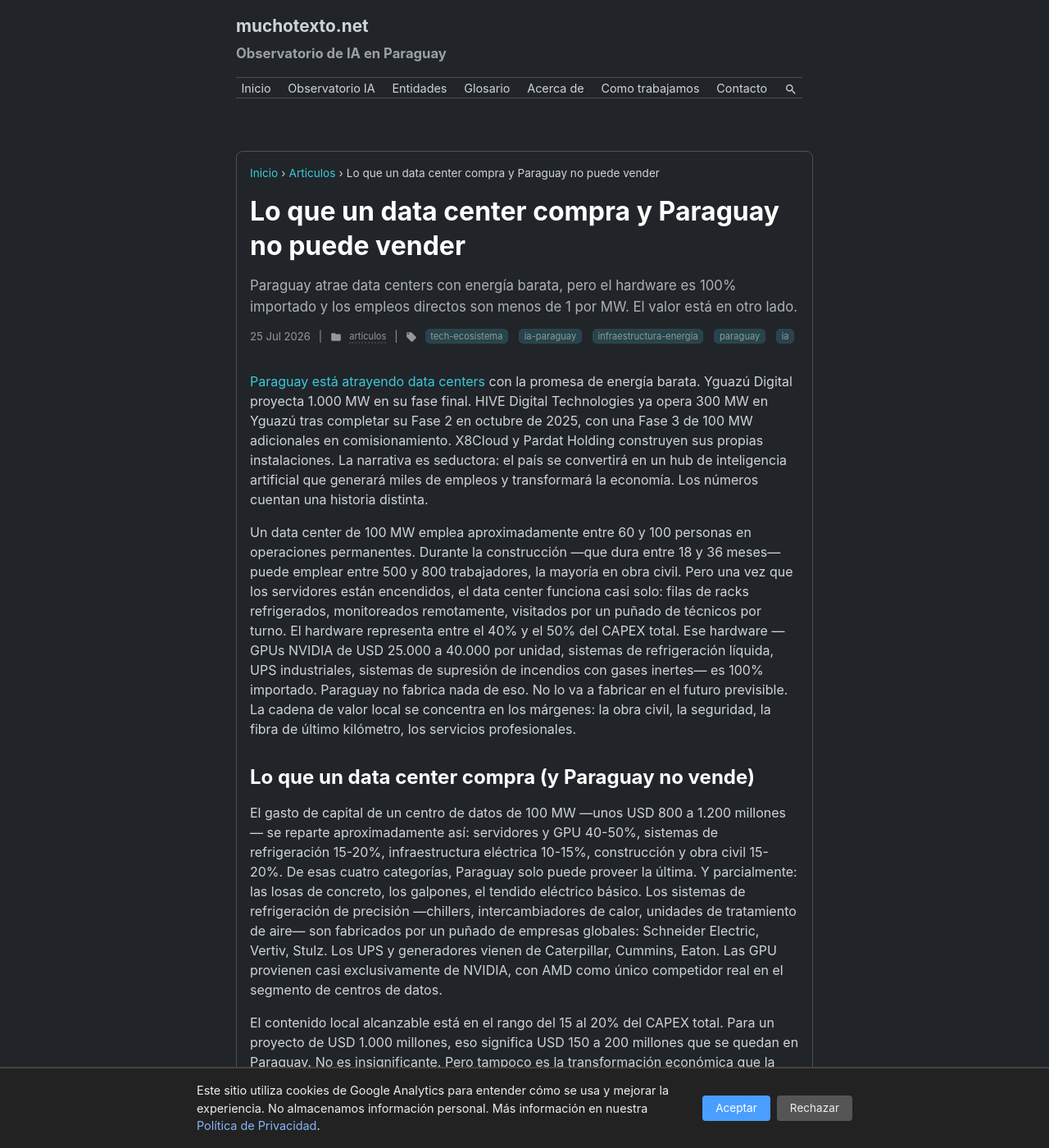
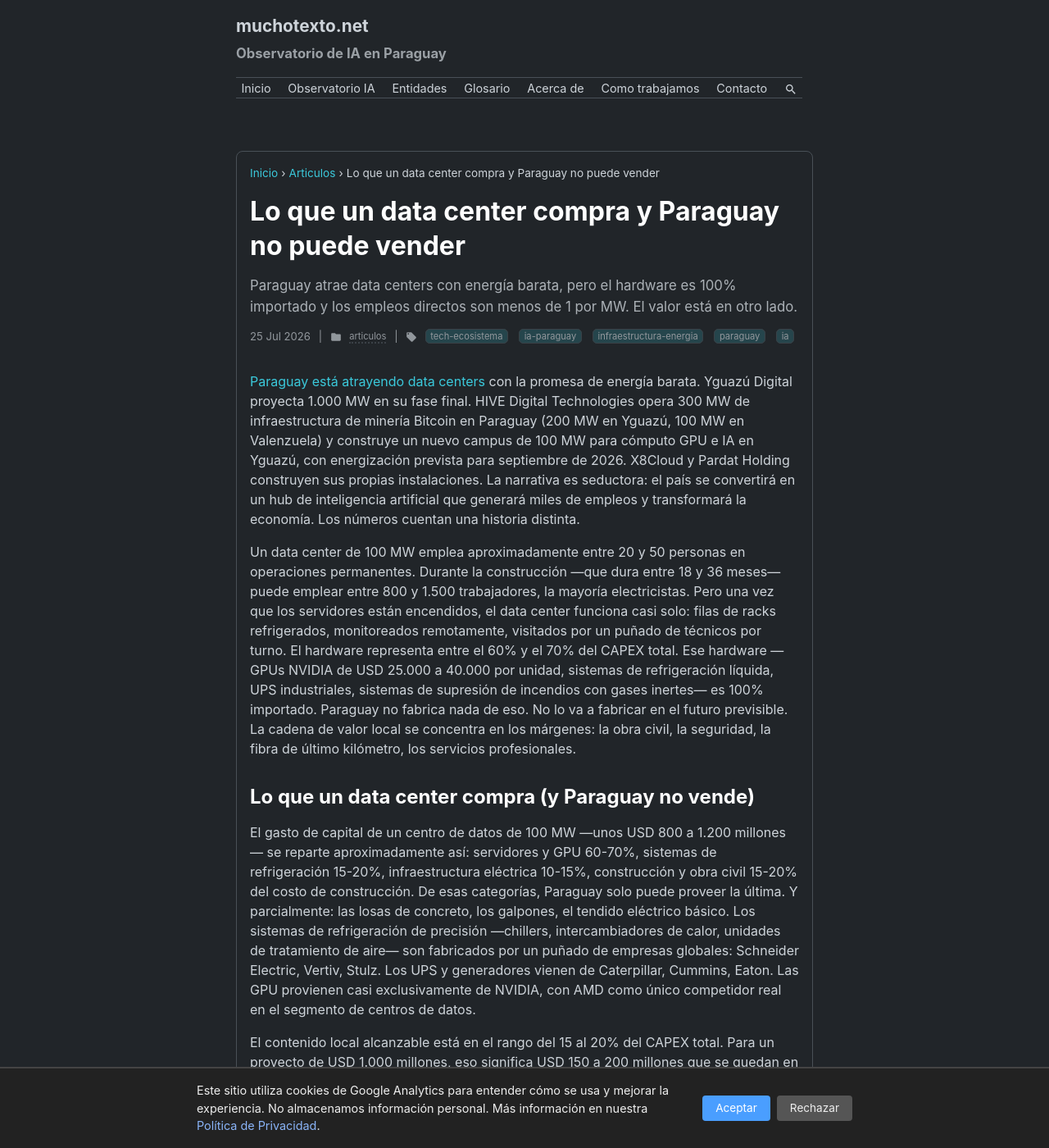
Before and after one commit to miravosqueinteresante/muchotexto.net, a Jekyll site: the page built from _posts/2026-07-25-cadena-valor-data-center.md, in a window 1280 px wide and 1400 px high. Shown: the whole window at 82% size. Built offline with Jekyll 4.4.1, drawn with Linux system fonts in a browser that asks for light colours; some of the changed text lies outside the part shown.

Commit message:
Correcciones verificacion: HIVE datos corregidos, empleo 20-50, hardware 60-70%, Tier III existe en PY, Ashburn MAE-East

```diff
--- a/_posts/2026-07-25-cadena-valor-data-center.md
+++ b/_posts/2026-07-25-cadena-valor-data-center.md
@@ -8,13 +8,13 @@ tags: tech-ecosistema ia-paraguay infraestructura-energia paraguay ia
 description: "Paraguay atrae data centers con energía barata, pero el hardware es 100% importado y los empleos directos son menos de 1 por MW. El valor está en otro lado."
 ---
 
-[Paraguay está atrayendo data centers](/ia-en-paraguay/) con la promesa de energía barata. Yguazú Digital proyecta 1.000 MW en su fase final. HIVE Digital Technologies ya opera 300 MW en Yguazú tras completar su Fase 2 en octubre de 2025, con una Fase 3 de 100 MW adicionales en comisionamiento. X8Cloud y Pardat Holding construyen sus propias instalaciones. La narrativa es seductora: el país se convertirá en un hub de inteligencia artificial que generará miles de empleos y transformará la economía. Los números cuentan una historia distinta.
+[Paraguay está atrayendo data centers](/ia-en-paraguay/) con la promesa de energía barata. Yguazú Digital proyecta 1.000 MW en su fase final. HIVE Digital Technologies opera 300 MW de infraestructura de minería Bitcoin en Paraguay (200 MW en Yguazú, 100 MW en Valenzuela) y construye un nuevo campus de 100 MW para cómputo GPU e IA en Yguazú, con energización prevista para septiembre de 2026. X8Cloud y Pardat Holding construyen sus propias instalaciones. La narrativa es seductora: el país se convertirá en un hub de inteligencia artificial que generará miles de empleos y transformará la economía. Los números cuentan una historia distinta.
 
-Un data center de 100 MW emplea aproximadamente entre 60 y 100 personas en operaciones permanentes. Durante la construcción —que dura entre 18 y 36 meses— puede emplear entre 500 y 800 trabajadores, la mayoría en obra civil. Pero una vez que los servidores están encendidos, el data center funciona casi solo: filas de racks refrigerados, monitoreados remotamente, visitados por un puñado de técnicos por turno. El hardware representa entre el 40% y el 50% del CAPEX total. Ese hardware —GPUs NVIDIA de USD 25.000 a 40.000 por unidad, sistemas de refrigeración líquida, UPS industriales, sistemas de supresión de incendios con gases inertes— es 100% importado. Paraguay no fabrica nada de eso. No lo va a fabricar en el futuro previsible. La cadena de valor local se concentra en los márgenes: la obra civil, la seguridad, la fibra de último kilómetro, los servicios profesionales.
+Un data center de 100 MW emplea aproximadamente entre 20 y 50 personas en operaciones permanentes. Durante la construcción —que dura entre 18 y 36 meses— puede emplear entre 800 y 1.500 trabajadores, la mayoría electricistas. Pero una vez que los servidores están encendidos, el data center funciona casi solo: filas de racks refrigerados, monitoreados remotamente, visitados por un puñado de técnicos por turno. El hardware representa entre el 60% y el 70% del CAPEX total. Ese hardware —GPUs NVIDIA de USD 25.000 a 40.000 por unidad, sistemas de refrigeración líquida, UPS industriales, sistemas de supresión de incendios con gases inertes— es 100% importado. Paraguay no fabrica nada de eso. No lo va a fabricar en el futuro previsible. La cadena de valor local se concentra en los márgenes: la obra civil, la seguridad, la fibra de último kilómetro, los servicios profesionales.
 
 ## Lo que un data center compra (y Paraguay no vende)
 
-El gasto de capital de un centro de datos de 100 MW —unos USD 800 a 1.200 millones— se reparte aproximadamente así: servidores y GPU 40-50%, sistemas de refrigeración 15-20%, infraestructura eléctrica 10-15%, construcción y obra civil 15-20%. De esas cuatro categorías, Paraguay solo puede proveer la última. Y parcialmente: las losas de concreto, los galpones, el tendido eléctrico básico. Los sistemas de refrigeración de precisión —chillers, intercambiadores de calor, unidades de tratamiento de aire— son fabricados por un puñado de empresas globales: Schneider Electric, Vertiv, Stulz. Los UPS y generadores vienen de Caterpillar, Cummins, Eaton. Las GPU provienen casi exclusivamente de NVIDIA, con AMD como único competidor real en el segmento de centros de datos.
+El gasto de capital de un centro de datos de 100 MW —unos USD 800 a 1.200 millones— se reparte aproximadamente así: servidores y GPU 60-70%, sistemas de refrigeración 15-20%, infraestructura eléctrica 10-15%, construcción y obra civil 15-20% del costo de construcción. De esas categorías, Paraguay solo puede proveer la última. Y parcialmente: las losas de concreto, los galpones, el tendido eléctrico básico. Los sistemas de refrigeración de precisión —chillers, intercambiadores de calor, unidades de tratamiento de aire— son fabricados por un puñado de empresas globales: Schneider Electric, Vertiv, Stulz. Los UPS y generadores vienen de Caterpillar, Cummins, Eaton. Las GPU provienen casi exclusivamente de NVIDIA, con AMD como único competidor real en el segmento de centros de datos.
 
 El contenido local alcanzable está en el rango del 15 al 20% del CAPEX total. Para un proyecto de USD 1.000 millones, eso significa USD 150 a 200 millones que se quedan en Paraguay. No es insignificante. Pero tampoco es la transformación económica que la narrativa del hub promete.
 
@@ -30,7 +30,7 @@ El memorándum de entendimiento entre Paraguay y Taiwán para Yguazú Digital me
 
 ## Lo que sí queda
 
-La obra civil durante la construcción es la ventana más grande de captura de valor local. Un data center de 100 MW requiere aproximadamente 50.000 metros cuadrados de construcción especializada: pisos elevados, control de humedad, seguridad perimetral. Empresas paraguayas de construcción pueden participar en ese proceso si se asocian con firmas internacionales que tengan experiencia en el estándar Tier III del Uptime Institute —una certificación que ninguna empresa paraguaya tiene hoy.
+La obra civil durante la construcción es la ventana más grande de captura de valor local. Un data center de 100 MW requiere aproximadamente 50.000 metros cuadrados de construcción especializada: pisos elevados, control de humedad, seguridad perimetral. Empresas paraguayas de construcción pueden participar en ese proceso si se asocian con firmas internacionales que tengan experiencia en el estándar Tier III del Uptime Institute —una certificación que pocas empresas paraguayas tienen hoy, aunque entidades como Itaipú Binacional, Tigo Paraguay y Telefónica Celular ya la obtuvieron para sus propios centros de datos.
 
 Los servicios profesionales tienen más espacio: abogados para la estructuración fiscal bajo la Ley de Maquila y zonas francas —Paraguay ofrece 1% de impuesto único sobre el valor agregado en contratos de maquila—, contadores para la operatoria, consultores ambientales para los estudios de impacto. Estos son puestos de alta calificación y bien remunerados. Pero son decenas, no miles.
 
@@ -40,7 +40,7 @@ El efecto derrame más significativo es inmobiliario y de servicios. En su Fase
 
 [Paraguay está atrayendo infraestructura digital](/articulos/2026/06/23/yguazu-digital-paraguay-hub-ia-mas-grande-del-mundo/) con energía barata. Es una estrategia legítima: el país tiene una ventaja comparativa real en el costo eléctrico y la está usando para posicionarse en el mapa de la IA global. Pero la cadena de valor revela que el negocio de los data centers se parece más a la minería que a Silicon Valley: un enclave extractivo que consume un recurso natural barato —en este caso, electricidad en vez de mineral—, emplea a poca gente local, importa casi todo el equipamiento, y exporta valor agregado hacia los países que diseñan los chips y entrenan los modelos.
 
-Eso no es un fracaso. Es una etapa. Ashburn no empezó con 300 data centers; empezó con uno de America Online en los años 90. Irlanda no se convirtió en hub tecnológico por los data centers; los data centers llegaron porque ya había un ecosistema. Paraguay está en la etapa uno: atraer la infraestructura. La pregunta es si va a saltar a la etapa dos —construir el ecosistema de servicios, formar a los técnicos, desarrollar proveedores locales— o si se va a conformar con ser el lugar donde la electricidad es barata.
+Eso no es un fracaso. Es una etapa. Ashburn no empezó con 300 data centers; empezó con el punto de intercambio de internet MAE-East y centros de datos de America Online en los años 90. Irlanda no se convirtió en hub tecnológico por los data centers; los data centers llegaron porque ya había un ecosistema. Paraguay está en la etapa uno: atraer la infraestructura. La pregunta es si va a saltar a la etapa dos —construir el ecosistema de servicios, formar a los técnicos, desarrollar proveedores locales— o si se va a conformar con ser el lugar donde la electricidad es barata.
 
 La respuesta está en si la política pública trata a los data centers como un fin —cobrar impuestos, celebrar inauguraciones, sacarse fotos— o como un medio para construir capacidades que después permitan a Paraguay participar en los eslabones más valiosos de la cadena. Diseñar chips. Entrenar modelos. Desarrollar software. Eso no lo resuelve el mercado solo. Lo resuelve una decisión de invertir en formación, en estándares de construcción, en regulación que exija transferencia tecnológica y contenido local. Sin eso, los data centers van a seguir funcionando en Paraguay como funcionan hoy: con electricidad paraguaya, hardware taiwanés y personal extranjero.
 
@@ -67,7 +67,7 @@ La respuesta está en si la política pública trata a los data centers como un
       "name": "¿Cuántas personas emplea un data center?",
       "acceptedAnswer": {
         "@type": "Answer",
-        "text": "Un data center de 100 MW emplea aproximadamente entre 60 y 100 personas en operaciones permanentes. Durante la construcción (18-36 meses) emplea entre 500 y 800 trabajadores temporales. La relación empleo por megavatio es la más baja de cualquier industria: 0.5-1.5 empleos directos por MW. En Paraguay, el sector de criptominería (~700 MW) emplea formalmente a solo 383 personas."
+        "text": "Un data center de 100 MW emplea aproximadamente entre 20 y 50 personas en operaciones permanentes. Durante la construcción (18-36 meses) emplea entre 800 y 1.500 trabajadores temporales. La relación empleo por megavatio es la más baja de cualquier industria: 0.5-1.5 empleos directos por MW. En Paraguay, el sector de criptominería (~700 MW) emplea formalmente a solo 383 personas."
       }
     },
     {
```
Also changed, not shown: other parts of _posts/2026-07-25-cadena-valor-data-center.md (+1 -1 lines).
